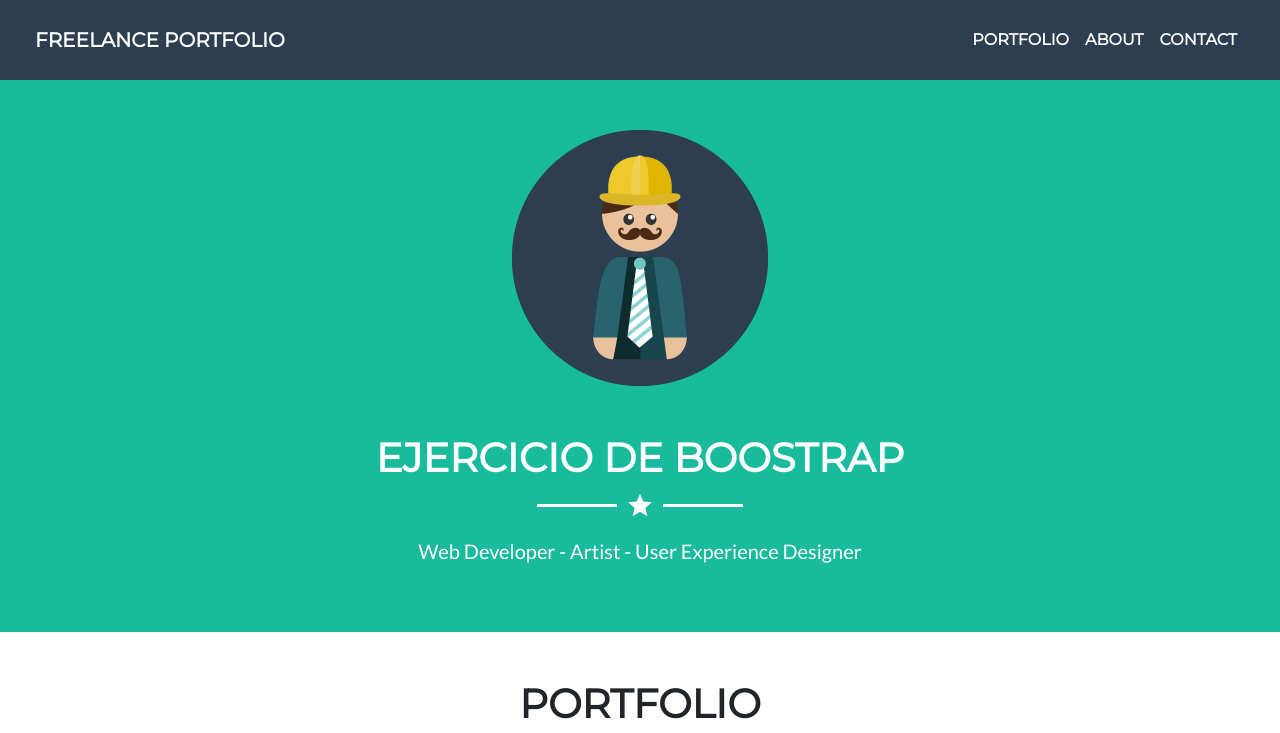
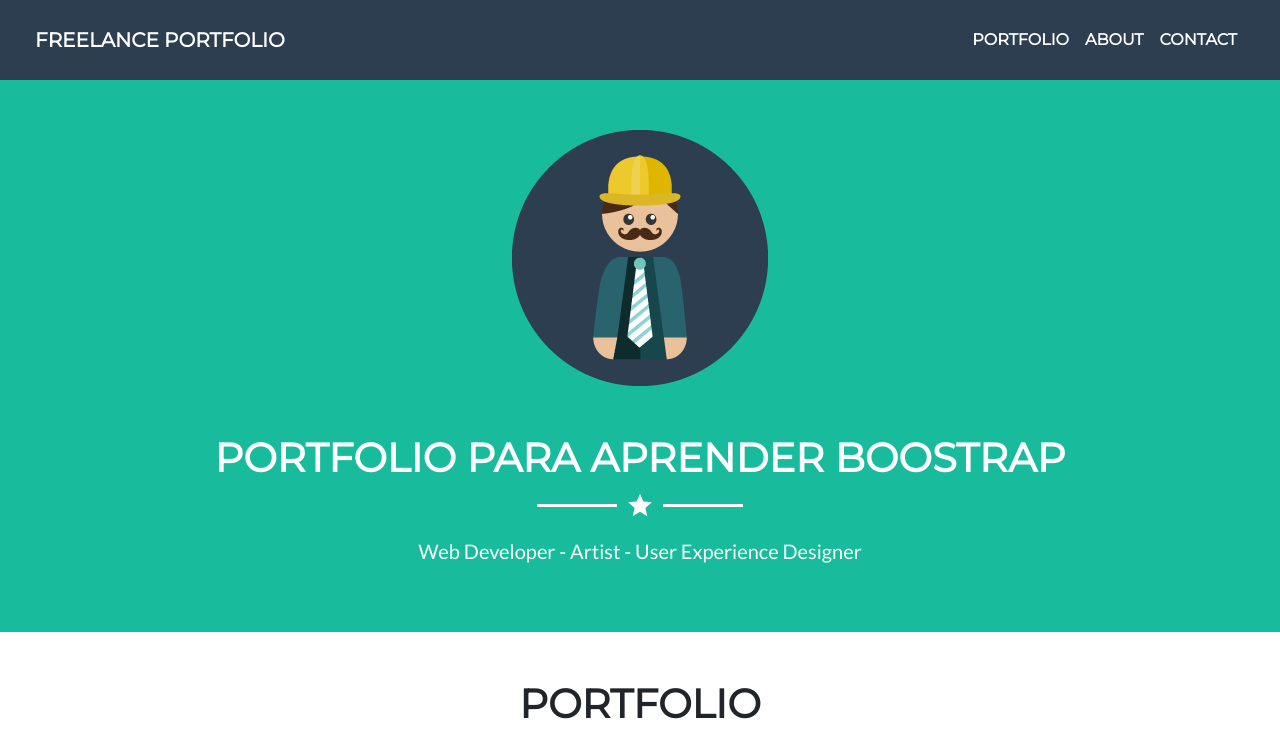
Before and after one commit to PailletJuanPablo/ejercicio-bootstrap, a plain HTML site: page index.html in a window 1280 px wide. Shown: the top 733 px of the page. Drawn offline with nearby package versions, Linux system fonts and the light colour scheme.

Commit message:
Modifiqué desde la nube el título del sitio

```diff
--- a/index.html
+++ b/index.html
@@ -55,7 +55,7 @@
       <!-- Dentro de fila, abrimos div que ocupará 12 columnas -->
       <div class="col-md-12">
         <img src="images/profile.png">
-        <h1 class="text-uppercase font-weight-bold mt-5"> Ejercicio de Boostrap </h1>
+        <h1 class="text-uppercase font-weight-bold mt-5"> Portfolio para aprender Boostrap </h1>
         <!-- Una de las propuestas para resolver el ítem de las estrellas es utilizar las clases auxiliares flex de bootstrap
         Ver: https://www.w3schools.com/bootstrap4/bootstrap_flex.asp -->
         <div class="d-flex justify-content-center align-content-center align-items-center icons-decorator">
```
